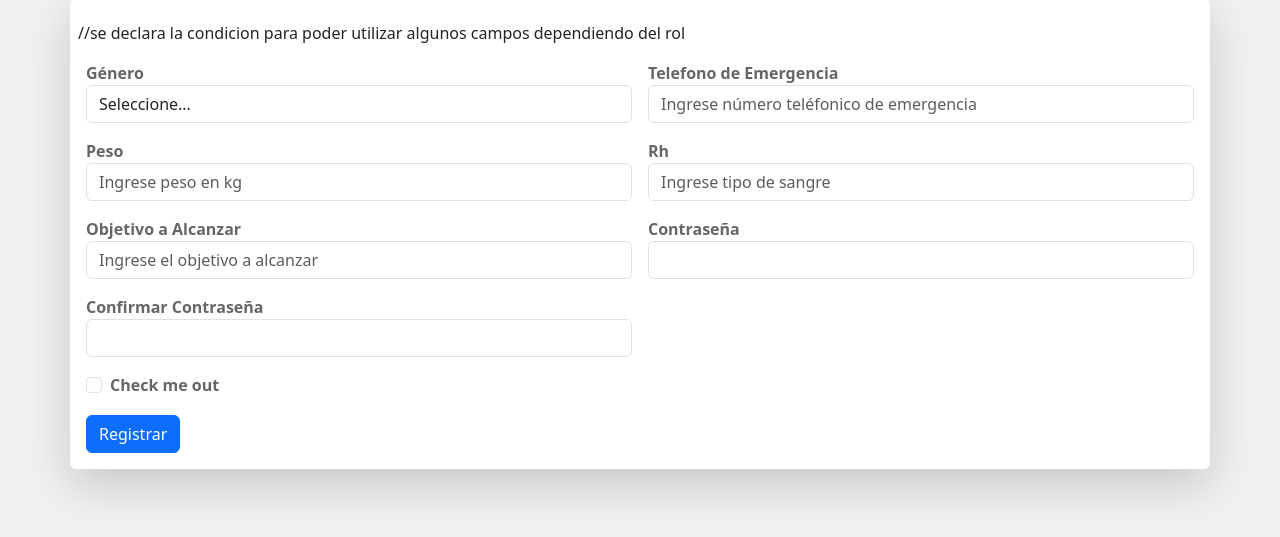
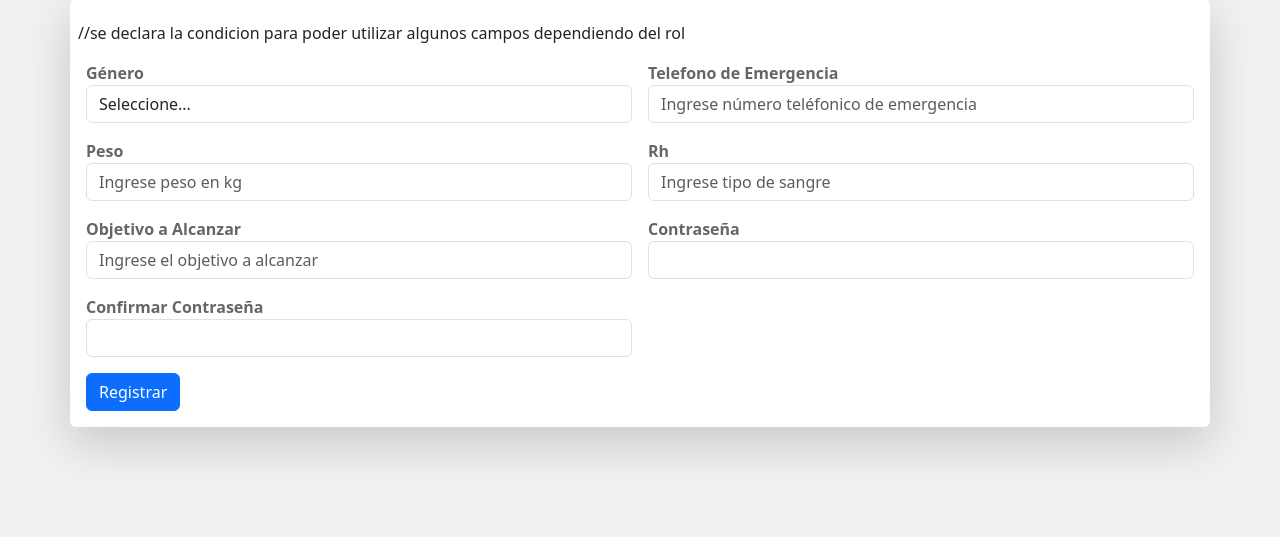
Before and after one commit to PrincesaLoli/Gymachine, a PHP site: page /view/registro/registro.php in a window 1280 px wide. Shown: the part 97-634 px from the top of the page. Run offline with PHP 8.4, Linux system fonts and the light colour scheme; the template is opened without the code that fills it, so the values that code supplies are empty.

Commit message:
eliminar input innercesario de formulario registro

```diff
--- a/view/registro/registro.php
+++ b/view/registro/registro.php
@@ -100,14 +100,6 @@
                 <input type="Password" name="cnf-pass" class="form-control" id="pass2" placeholder="" required>
             </div>
             <div class="col-12">
-                <div class="form-check">
-                    <input class="form-check-input" type="checkbox" id="gridCheck">
-                    <label class="form-check-label" for="gridCheck">
-                        Check me out
-                    </label>
-                </div>
-            </div>
-            <div class="col-12">
                 <button type="submit" class="btn btn-primary">Registrar</button>
             </div>
         </form>
```
